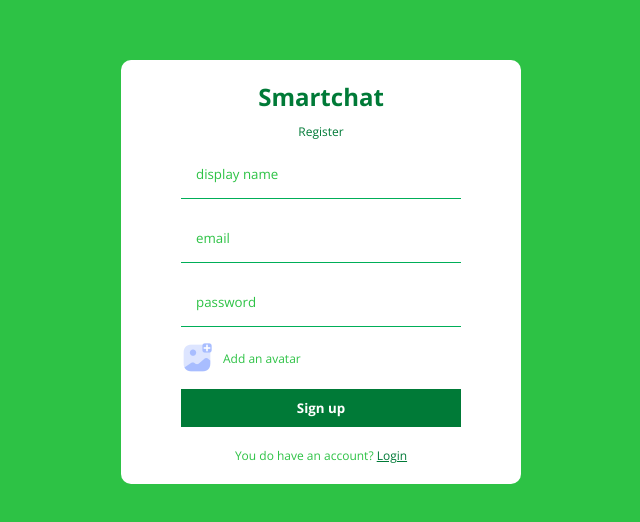
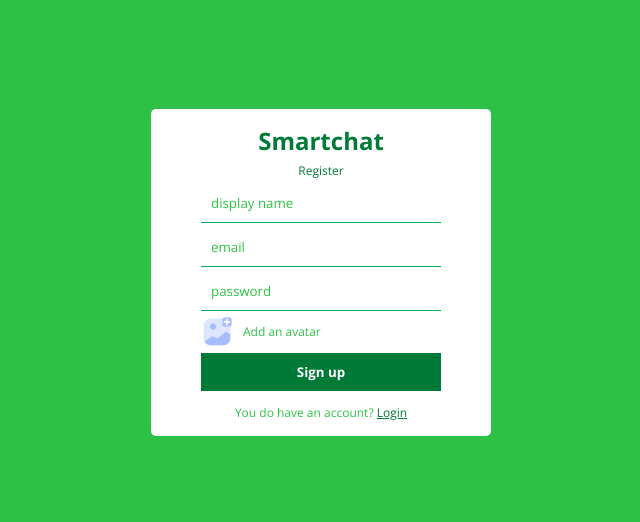
Before and after one commit to Kkibe/smartchat-client, a React (Create React App) app: page /register in a window 1280 px wide. Shown: the part 128-650 px from the top of the page, without its empty margins (319-959 px from the left). Built offline with nearby package versions, Linux system fonts and the light colour scheme; no server answers.

Commit message:
Update style.scss

```diff
--- a/src/style.scss
+++ b/src/style.scss
@@ -34,11 +34,11 @@
 
     .formWrapper {
       background: $lite;
-      padding: 20px 60px;
-      border-radius: 10px;
+      padding: 15px 50px;
+      border-radius: 5px;
       display: flex;
       flex-direction: column;
-      gap: 10px;
+      gap: 5px;
       align-items: center;
 
       .logo {
@@ -56,12 +56,12 @@
       form {
         display: flex;
         flex-direction: column;
-        gap: 15px;
+        gap: 5px;
 
         input {
-          padding: 15px;
+          padding: 10px;
           border: none;
-          width: 250px;
+          width: 220px;
           border-bottom: 1px solid $green;
           &::placeholder {
             color: $light-green;
@@ -97,7 +97,7 @@
       p {
         color: $light-green;
         font-size: 12px;
-        margin-top: 10px;
+        margin-top: 8px;
         *{
           color: $dark-green;
         }
@@ -115,7 +115,7 @@
 
     .container {
       border: 1px solid $lite;
-      border-radius: 10px;
+      border-radius: 5px;
       width: 98%;
       height: 98%;
       display: flex;
@@ -134,7 +134,7 @@
           align-items: center;
           background: $dark;
           height: 50px;
-          padding: 10px;
+          padding: 5px;
           justify-content: space-between;
           color: $lite;
 
@@ -147,7 +147,7 @@
 
           .user {
             display: flex;
-            gap: 10px;
+            gap: 5px;
 
             img {
               background: $lite;
@@ -205,7 +205,7 @@
           padding: 5px;
           display: flex;
           align-items: center;
-          gap: 10px;
+          gap: 5px;
           color: $lite;
           cursor: pointer;
 
@@ -248,7 +248,7 @@
 
         .chatIcons {
           display: flex;
-          gap: 10px;
+          gap: 5px;
 
           img {
             height: 24px;
@@ -264,8 +264,8 @@
 
           .message {
             display: flex;
-            gap: 20px;
-            margin-bottom: 20px;
+            gap: 15px;
+            margin-bottom: 15px;
 
             .messageInfo {
               display: flex;
@@ -281,10 +281,10 @@
               }
             }
             .messageContent {
-              max-width: 80%;
+              max-width: 85%;
               display: flex;
               flex-direction: column;
-              gap: 10px;
+              gap: 8px;
 
               p {
                 background: $lite;
```
